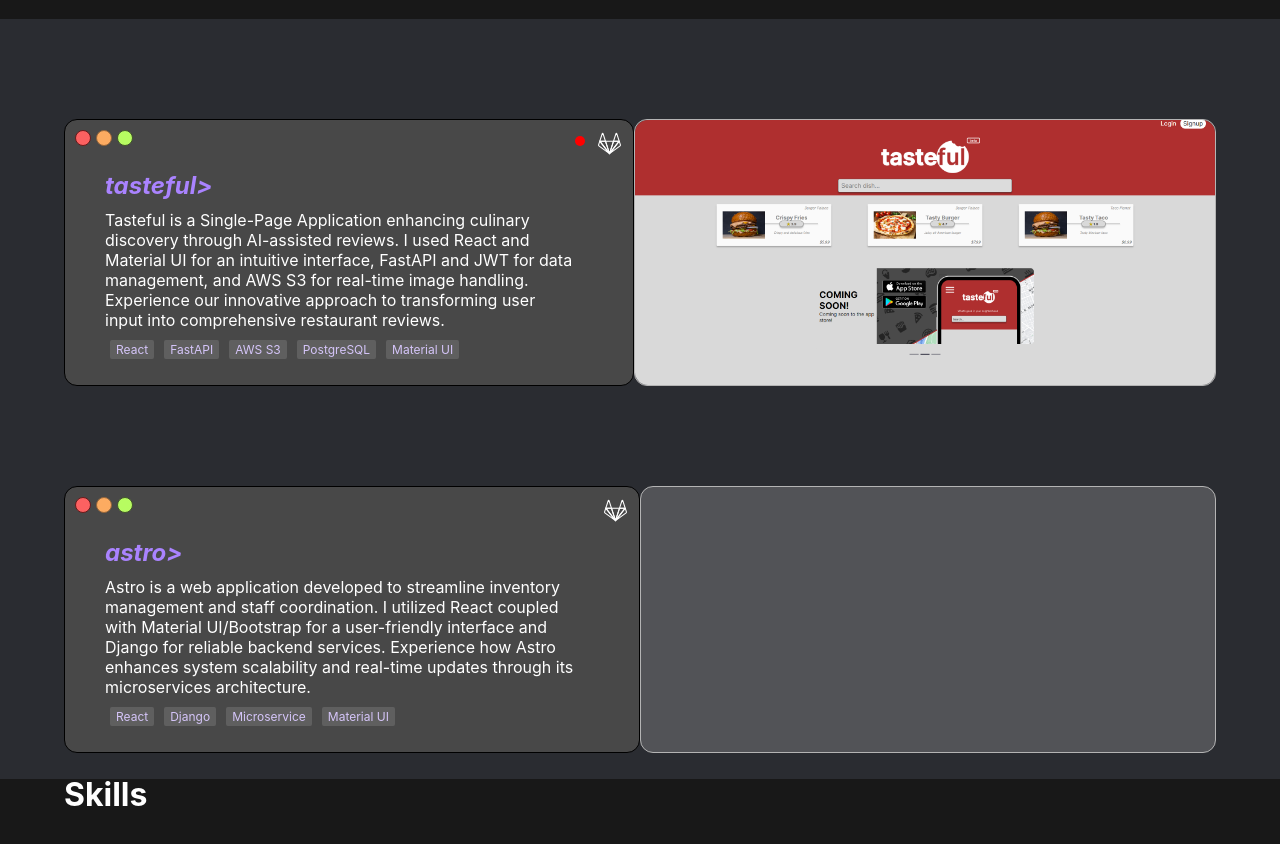
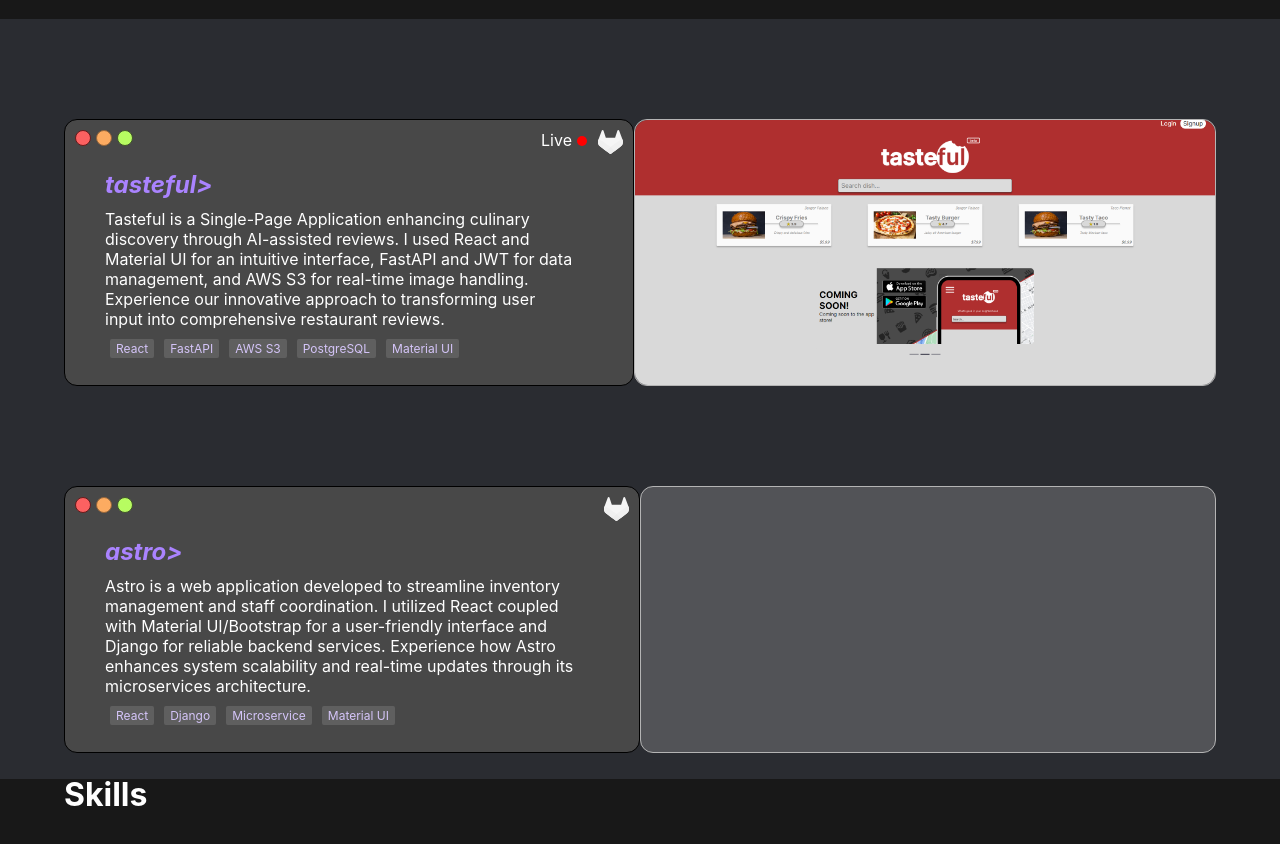
Before and after one commit to ABarrettJ/portfolio, a React (Create React App) app: page / in a window 1280 px wide. Shown: the part 780-1624 px from the top of the page. Built offline with nearby package versions, Linux system fonts and the light colour scheme.

Commit message:
Updated gitlab icons/small changes

```diff
--- a/src/App.css
+++ b/src/App.css
@@ -120,6 +120,21 @@
   position: absolute;
   /* top: 9px; */
   white-space: nowrap;
+}
+
+.blinking-cursor {
+  font-weight: bold;
+  color: #FFFFFF;
+  animation: blink 1s step-end infinite;
+}
+
+@keyframes blink {
+  0%, 49% {
+    opacity: 1;
+  }
+  50%, 100% {
+    opacity: 0;
+  }
 }
 
 .jsx-link{
@@ -249,7 +264,7 @@
 .line-number {
   font-family: 'Dank Mono Regular';
   color: #848484;
-  height: 40px;
+  height: 39px;
   line-height: 40px;
   font-size: 24px;
 
@@ -362,6 +377,7 @@
   display: flex;
   margin: 10px 10px 0 0;
   flex-direction: row;
+  color: #FFF;
 }
 
 .project-title{
--- a/src/App.js
+++ b/src/App.js
@@ -75,13 +75,14 @@
 
 function GL2(){
   return(
-<a href="/" title="Homepage" data-track-action="click_link" data-track-label="gitlab_logo_link" data-track-property="nav_core_menu" class="brand-logo"><span data-testid="brand-header-default-logo"><svg xmlns="http://www.w3.org/2000/svg" fill="none" viewBox="0 0 25 24" height="24" width="25" class="tanuki-logo">
+  <span data-testid="brand-header-default-logo"><svg xmlns="http://www.w3.org/2000/svg" fill="none" viewBox="0 0 25 24" height="24" width="25" class="tanuki-logo">
   <path fill="#E24329" d="m24.507 9.5-.034-.09L21.082.562a.896.896 0 0 0-1.694.091l-2.29 7.01H7.825L5.535.653a.898.898 0 0 0-1.694-.09L.451 9.411.416 9.5a6.297 6.297 0 0 0 2.09 7.278l.012.01.03.022 5.16 3.867 2.56 1.935 1.554 1.176a1.051 1.051 0 0 0 1.268 0l1.555-1.176 2.56-1.935 5.197-3.89.014-.01A6.297 6.297 0 0 0 24.507 9.5Z" class="tanuki-shape tanuki"></path>
   <path fill="#FC6D26" d="m24.507 9.5-.034-.09a11.44 11.44 0 0 0-4.56 2.051l-7.447 5.632 4.742 3.584 5.197-3.89.014-.01A6.297 6.297 0 0 0 24.507 9.5Z" class="tanuki-shape right-cheek"></path>
   <path fill="#FCA326" d="m7.707 20.677 2.56 1.935 1.555 1.176a1.051 1.051 0 0 0 1.268 0l1.555-1.176 2.56-1.935-4.743-3.584-4.755 3.584Z" class="tanuki-shape chin"></path>
   <path fill="#FC6D26" d="M5.01 11.461a11.43 11.43 0 0 0-4.56-2.05L.416 9.5a6.297 6.297 0 0 0 2.09 7.278l.012.01.03.022 5.16 3.867 4.745-3.584-7.444-5.632Z" class="tanuki-shape left-cheek"></path>
 </svg>
-</span></a>
+</span>
+
   );
 }
 const Box = () => {
@@ -126,9 +127,10 @@
     <div className='social-container'>
       <div className='resume'><a className='link-hover'>Resume</a></div>
       <div className='contact'><a className='link-hover'>Contact</a></div>
-      <LinkedIn/>
-
-      <a href='https://gitlab.com/barrettAJ'>
+      <a href='https://www.linkedin.com/in/abarrettj/' title='My LinkedIn'>
+        <LinkedIn/>
+      </a>
+      <a href='https://gitlab.com/barrettAJ' title='My Repository'>
         <GL2/>
       </a>
     </div>
@@ -144,7 +146,7 @@
   const containerHeight = 256;
   const numLines = Math.floor(containerHeight / lineHeight);
 
-  const text = "Hey, I’m Austin! I’m a full stack developer located in Charlotte NC...";
+  const text = "Hey, I’m Austin! I’m a full stack developer located in Charlotte, NC...";
 
   useEffect(() => {
     if(index < text.length) {
@@ -153,7 +155,6 @@
         setIndex(prevIndex => prevIndex + 1);
       }, 50);
 
-      // Clean up the timeout on unmount
       return () => clearTimeout(timeoutId);
     }
   }, [index, text]);
@@ -179,10 +180,6 @@
     <>
     <div className="ide">
       <div className="hello-box">
-        {/* <div className="filestructure">
-          ghi  >  src  > candidates  >  austin_barrett.jsx
-        </div> */}
-        {/* <Dots/> */}
         <Box/>
         <div className="editor">
           <div className="line-numbers">
@@ -206,9 +203,13 @@
                 if(word === 'located'){
                   return <span key={idx} className='dank-mono'> {word} </span>
                 }
+                if(word === 'NC...'){
+                  return <span key={idx} className='dank-mono'> {word}</span>
+                }
                 return <span key={idx} className='dank-mono'>{word} </span>
               })
             }
+            <span className="blinking-cursor">|</span>
           </div>
         </div>
       </div>
@@ -251,6 +252,7 @@
               </div>
             </div>
             <div className='proj-repo'>
+              Live
               <div className="live">
                 <a href='https://tastefulapp.gitlab.io/tasteful/'>
                 <div className="pulse-container">
@@ -259,8 +261,8 @@
                 </div>
                 </a>
               </div>
-              <a href='https://gitlab.com/tastefulapp/tasteful'>
-                <GitLab/>
+              <a href='https://gitlab.com/tastefulapp/tasteful' title='Tasteful Repository'>
+                <GL2/>
               </a>
             </div>
           </div>
@@ -314,9 +316,9 @@
                 </svg>
               </div>
             </div>
-            <div className='proj-repo'>
+            <div className='proj-repo' title='Astro Repository'>
               <a href='https://gitlab.com/barrettAJ/astro'>
-                <GitLab/>
+                <GL2/>
               </a>
             </div>
           </div>
```
